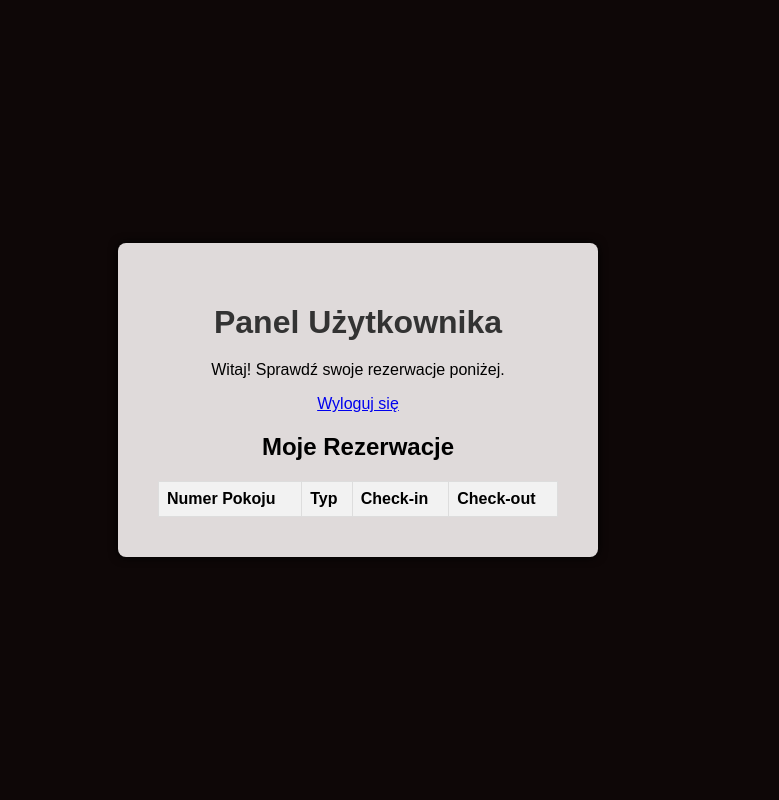
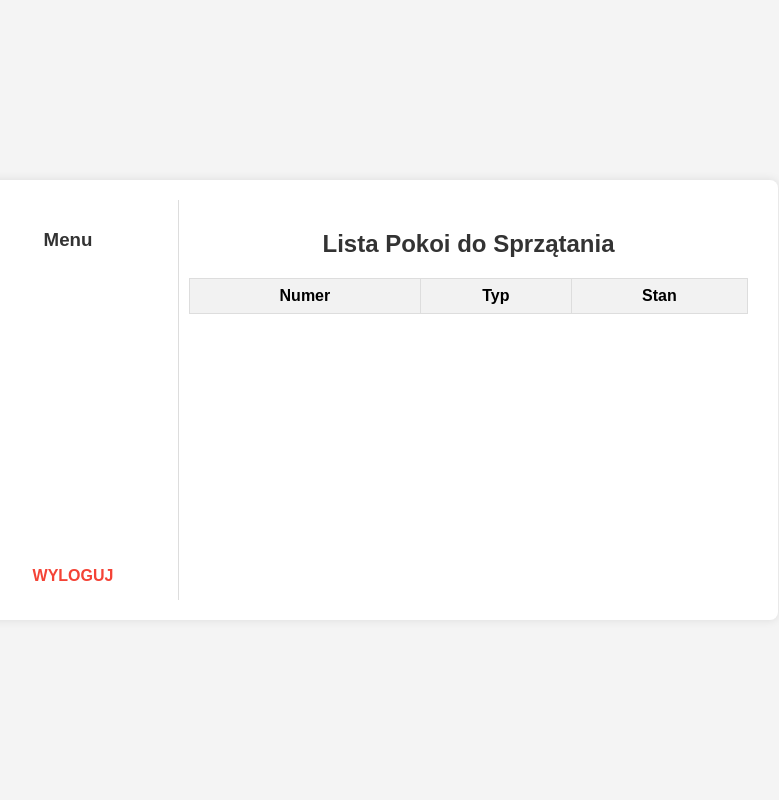
Before and after one commit to Yasoen98/Portfolio-Jakub-Smolinski, a Flask app: template hotel_menager/templates/dashboard_user.html in a window 1280 px wide. Shown: the whole page, without its empty margins (282-1061 px from the left). Run offline with Flask 3, Linux system fonts and the light colour scheme; the template is opened without the code that fills it, so the values that code supplies are empty.

Commit message:
19.08.2025
-export css from dashboard_admin to style.css
-create dashboard_user
-changes in app.py about status of room

```diff
--- a/hotel_menager/app.py
+++ b/hotel_menager/app.py
@@ -1,4 +1,4 @@
-# Zaktualizowany app.py - Dodajemy API do dodawania i usuwania pokoi
+# Zaktualizowany app.py - Pozwalamy użytkownikom na aktualizację cleanliness (z dirty na clean)
 
 from flask import Flask, request, jsonify, render_template, session, redirect, url_for
 from flask_cors import CORS
@@ -31,13 +31,14 @@ def init_db():
     cursor.execute("INSERT OR IGNORE INTO users (username, password, role) VALUES ('admin', 'haslo123', 'admin')")
     cursor.execute("INSERT OR IGNORE INTO users (username, password, role) VALUES ('user', 'haslo123', 'user')")
 
-    # Tabela rooms (bez domyślnych INSERT – dodawaj ręcznie)
+    # Tabela rooms (z nową kolumną cleanliness)
     cursor.execute('''
         CREATE TABLE IF NOT EXISTS rooms (
             id INTEGER PRIMARY KEY AUTOINCREMENT,
             number TEXT NOT NULL,
             type TEXT NOT NULL,
-            status TEXT NOT NULL DEFAULT 'free'
+            status TEXT NOT NULL DEFAULT 'free',
+            cleanliness TEXT NOT NULL DEFAULT 'clean'  -- 'clean' lub 'dirty'
         )
     ''')
 
@@ -101,10 +102,10 @@ def dashboard():
     else:
         return render_template('dashboard_user.html')
 
-# API do pobierania pokoi (dla admina)
+# API do pobierania pokoi (dla admina i użytkowników - wszyscy mogą czytać)
 @app.route('/api/rooms', methods=['GET'])
 def get_rooms():
-    if 'user_id' not in session or session.get('role') != 'admin':
+    if 'user_id' not in session:
         return jsonify({'error': 'Unauthorized'}), 401
 
     conn = sqlite3.connect(DB_NAME)
@@ -112,9 +113,9 @@ def get_rooms():
     cursor.execute("SELECT * FROM rooms")
     rooms = cursor.fetchall()
     conn.close()
-    return jsonify([{'id': r[0], 'number': r[1], 'type': r[2], 'status': r[3]} for r in rooms])
+    return jsonify([{'id': r[0], 'number': r[1], 'type': r[2], 'status': r[3], 'cleanliness': r[4]} for r in rooms])
 
-# API do dodawania pokoju
+# API do dodawania pokoju (tylko admin)
 @app.route('/api/rooms', methods=['POST'])
 def add_room():
     if 'user_id' not in session or session.get('role') != 'admin':
@@ -129,12 +130,12 @@ def add_room():
 
     conn = sqlite3.connect(DB_NAME)
     cursor = conn.cursor()
-    cursor.execute("INSERT INTO rooms (number, type, status) VALUES (?, ?, 'free')", (number, room_type))
+    cursor.execute("INSERT INTO rooms (number, type, status, cleanliness) VALUES (?, ?, 'free', 'clean')", (number, room_type))
     conn.commit()
     conn.close()
     return jsonify({'success': True})
 
-# API do usuwania pokoju
+# API do usuwania pokoju (tylko admin)
 @app.route('/api/room/<int:room_id>', methods=['DELETE'])
 def delete_room(room_id):
     if 'user_id' not in session or session.get('role') != 'admin':
@@ -147,7 +148,7 @@ def delete_room(room_id):
     conn.close()
     return jsonify({'success': True})
 
-# API do aktualizacji statusu pokoju
+# API do aktualizacji statusu pokoju (zajętość, tylko admin)
 @app.route('/api/room/<int:room_id>', methods=['PUT'])
 def update_room(room_id):
     if 'user_id' not in session or session.get('role') != 'admin':
@@ -159,6 +160,22 @@ def update_room(room_id):
     conn = sqlite3.connect(DB_NAME)
     cursor = conn.cursor()
     cursor.execute("UPDATE rooms SET status = ? WHERE id = ?", (status, room_id))
+    conn.commit()
+    conn.close()
+    return jsonify({'success': True})
+
+# API do aktualizacji cleanliness (dla wszystkich zalogowanych użytkowników)
+@app.route('/api/room/<int:room_id>/cleanliness', methods=['PUT'])
+def update_cleanliness(room_id):
+    if 'user_id' not in session:
+        return jsonify({'error': 'Unauthorized'}), 401
+
+    data = request.json
+    cleanliness = data.get('cleanliness')
+
+    conn = sqlite3.connect(DB_NAME)
+    cursor = conn.cursor()
+    cursor.execute("UPDATE rooms SET cleanliness = ? WHERE id = ?", (cleanliness, room_id))
     conn.commit()
     conn.close()
     return jsonify({'success': True})
--- a/hotel_menager/static/style.css
+++ b/hotel_menager/static/style.css
@@ -1,6 +1,6 @@
 body {
     font-family: Arial, sans-serif;
-            background-color: #0e0707;
+    background-color: #f4f4f4;
     margin: 0;
     padding: 0;
     display: flex;
@@ -9,47 +9,127 @@
     height: 100vh;
 }
 .container {
-            background-color: #dfdada;
-            padding: 40px;
+    background-color: white;
+    padding: 20px;
     border-radius: 8px;
-            box-shadow: 0 0 10px rgba(0, 0, 0, 2);
-            text-align: center;
-            max-width: 400px;
+    box-shadow: 0 0 10px rgba(0, 0, 0, 0.1);
+    max-width: 800px;
     width: 100%;
 }
-        h1 {
+h1, h2, h3 {
     color: #333;
-            margin-bottom: 20px;
+    text-align: center;
 }
-        form {
+a {
+    color: #4CAF50;
+    text-decoration: none;
+}
+.main-container {
     display: flex;
-            flex-direction: column;
+    flex-direction: row;
+    min-height: 400px; /* Dodano min-height, aby sidebar mógł się rozciągnąć */
 }
-        label {
-            text-align: left;
-            margin-bottom: 5px;
-            color: #555;
+.sidebar {
+    width: 200px;
+    padding: 10px;
+    border-right: 1px solid #ddd;
+    display: flex; /* Flex dla kolumny */
+    flex-direction: column; /* Kolumna */
 }
-        input[type="text"], input[type="password"] {
-            padding: 10px;
-            margin-bottom: 15px;
-            border: 1px solid #ddd;
-            border-radius: 4px;
-            font-size: 16px;
-        }
-        button {
+.sidebar button {
     background-color: #4CAF50;
     color: white;
     padding: 10px;
     border: none;
     border-radius: 4px;
     cursor: pointer;
-            font-size: 16px;
+    width: 100%;
+    margin-bottom: 10px;
 }
-        button:hover {
+.sidebar button:hover {
     background-color: #45a049;
 }
-        .error {
-            color: red;
-            margin-top: 10px;
+.content {
+    flex: 1;
+    padding: 10px;
 }
+table {
+    width: 100%;
+    border-collapse: collapse;
+    margin-top: 20px;
+}
+th, td {
+    border: 1px solid #ddd;
+    padding: 8px;
+    text-align: center;
+}
+th {
+    background-color: #f2f2f2;
+}
+#manageSection {
+    display: none;
+    margin-top: 20px;
+}
+form {
+    margin-bottom: 20px;
+}
+label {
+    display: block;
+    margin-bottom: 5px;
+}
+input, select {
+    width: 100%;
+    padding: 8px;
+    margin-bottom: 10px;
+    border: 1px solid #ddd;
+    border-radius: 4px;
+}
+button[type="submit"] {
+    background-color: #4CAF50;
+    color: white;
+    padding: 10px;
+    border: none;
+    border-radius: 4px;
+    cursor: pointer;
+}
+button[type="submit"]:hover {
+    background-color: #45a049;
+}
+.row-clean {
+    background-color: green;
+    color: white;
+}
+.row-dirty {
+    background-color: red;
+    color: white;
+}
+.row-occupied {
+    background-color: purple;
+    color: white;
+}
+@media (max-width: 768px) {
+    .main-container {
+        flex-direction: column;
+    }
+    .sidebar {
+        width: 100%;
+        border-right: none;
+        border-bottom: 1px solid #ddd;
+    }
+}
+.button {
+    display: block;
+    /*#background-color: #f44336; /* Czerwony kolor dla wylogowania, aby był bardziej wyróżniony */
+    color: #f44336;
+    padding: 5px;
+    border: none;
+    border-radius: 4px;
+    cursor: pointer;
+    width: 100%;
+    text-align: center;
+    margin-top: auto; /* Pcha przycisk na dół sidebar */
+    font-weight: bold; /* Grubsza czcionka dla estetyki */
+}
+.button:hover {
+    background-color: #d32f2f; /* Ciemniejszy czerwony na hover */
+}
--- a/hotel_menager/templates/dashboard_user.html
+++ b/hotel_menager/templates/dashboard_user.html
@@ -3,53 +3,87 @@
 <head>
     <meta charset="UTF-8">
     <meta name="viewport" content="width=device-width, initial-scale=1.0">
-    <title>Panel Użytkownika - Moje Rezerwacje</title>
+    <title>Panel - Zarządzanie Pokojami</title>
     <link rel="stylesheet" href="{{ url_for('static', filename='style.css') }}">
-    <style>
-        table { width: 100%; border-collapse: collapse; margin-top: 20px; }
-        th, td { border: 1px solid #ddd; padding: 8px; text-align: left; }
-        th { background-color: #f2f2f2; }
-    </style>
 </head>
 <body>
     <div class="container">
-        <h1>Panel Użytkownika</h1>
-        <p>Witaj! Sprawdź swoje rezerwacje poniżej.</p>
-        <a href="/logout">Wyloguj się</a>
 
-        <h2>Moje Rezerwacje</h2>
-        <table id="reservationsTable">
+        <div class="main-container">
+            <div class="sidebar">
+                <h3>Menu</h3>
+                <a href="/logout" class="button">WYLOGUJ</a>
+            </div>
+
+            <div class="content">
+                <div id="roomsList">
+                    <h2>Lista Pokoi do Sprzątania</h2>
+                    <table id="roomsTable">
                         <thead>
                             <tr>
-                    <th>Numer Pokoju</th>
+                                <th>Numer</th>
                                 <th>Typ</th>
-                    <th>Check-in</th>
-                    <th>Check-out</th>
+                                <th>Stan</th>
                             </tr>
                         </thead>
                         <tbody></tbody>
                     </table>
                 </div>
+            </div>
+        </div>
+    </div>
 
     <script>
-        async function loadReservations() {
-            const response = await fetch('/api/reservations');
-            const reservations = await response.json();
-            const tbody = document.querySelector('#reservationsTable tbody');
+        async function loadRooms() {
+            const response = await fetch('/api/rooms');
+            const rooms = await response.json();
+            const tbody = document.querySelector('#roomsTable tbody');
             tbody.innerHTML = '';
-            reservations.forEach(res => {
+            const filteredRooms = rooms.filter(room => room.status === 'occupied' || room.cleanliness === 'dirty');
+            filteredRooms.forEach(room => {
+                let state;
+                if (room.status === 'occupied') {
+                    state = 'occupied';
+                } else {
+                    state = room.cleanliness;
+                }
+                const rowClass = `row-${state}`;
                 const tr = document.createElement('tr');
+                tr.className = rowClass;
+                let selectHtml = '';
+                if (room.status !== 'occupied' && room.cleanliness === 'dirty') {
+                    selectHtml = `
+                        <select onchange="changeState(${room.id}, this.value)">
+                            <option value="dirty" selected>Dirty</option>
+                            <option value="clean">Clean</option>
+                        </select>
+                    `;
+                } else if (room.status === 'occupied') {
+                    selectHtml = 'Occupied';
+                } else {
+                    selectHtml = state.charAt(0).toUpperCase() + state.slice(1);  // Dla clean, jeśli jakimś cudem
+                }
                 tr.innerHTML = `
-                    <td>${res.room_number}</td>
-                    <td>${res.type}</td>
-                    <td>${res.check_in}</td>
-                    <td>${res.check_out}</td>
+                    <td>${room.number}</td>
+                    <td>${room.type}</td>
+                    <td>${selectHtml}</td>
                 `;
                 tbody.appendChild(tr);
             });
         }
 
-        loadReservations();
+        async function changeState(roomId, value) {
+            if (value === 'clean') {
+                await fetch(`/api/room/${roomId}/cleanliness`, {
+                    method: 'PUT',
+                    headers: { 'Content-Type': 'application/json' },
+                    body: JSON.stringify({ cleanliness: 'clean' })
+                });
+            }
+            loadRooms();
+        }
+
+        loadRooms();
     </script>
 </body>
 </html>
```
Also changed, not shown: hotel_menager/templates/dashboard_admin.html (+49 -23 lines). Lines whose indentation alone changed are shown as unchanged.
